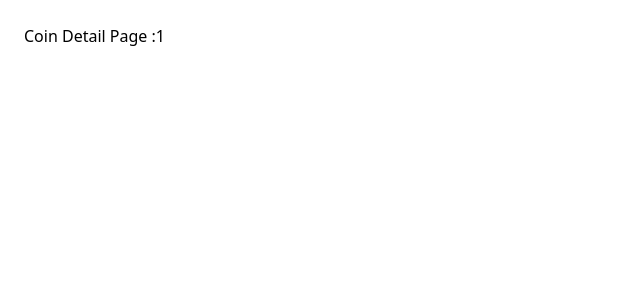
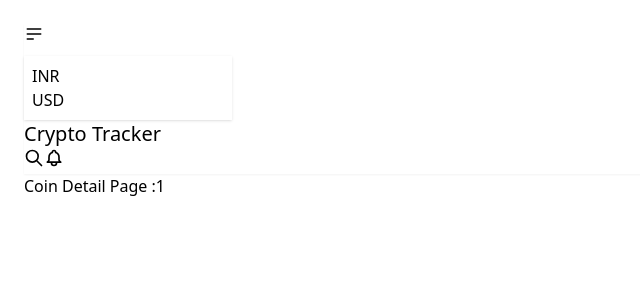
Before and after one commit to Sourav-1507/CoinGreekoCryptoTracker, a React (Vite) app: page /details/1 in a window 1280 px wide. Shown: the top 300 px of the page, without its empty margins (0-640 px from the left). Built offline with nearby package versions, Linux system fonts and the light colour scheme.

Commit message:
Added layouts

```diff
--- a/src/Component/Router/Routing.jsx
+++ b/src/Component/Router/Routing.jsx
@@ -2,13 +2,18 @@
 import { Route, Routes } from 'react-router-dom'
 import CoinDetailsPage from '../../Pages/CoinDetailsPage'
 import Home from '../../Pages/home'
+import LayOut from '../../Pages/LayOut'
 
 const Routing = () => {
   return (
     <div>
         <Routes>
-            <Route path= "/" element={<Home />} />
-            <Route path= "/details/:coinId" element={<CoinDetailsPage />} />
+            <Route path= "/" element={<LayOut />}>
+                <Route index element ={<Home />} />
+                <Route path= "/details/:coinId" element={<CoinDetailsPage />} />
+
+            </Route>
+
 
 
         </Routes>
--- /dev/null
+++ b/src/Pages/LayOut.jsx
@@ -0,0 +1,14 @@
+import React from 'react'
+import Navbar from '../Component/Navbar/Navbar'
+import { Outlet } from 'react-router-dom'
+
+const LayOut = () => {
+  return (
+    <div>
+          <Navbar />
+          <Outlet />
+    </div>
+  )
+}
+
+export default LayOut
--- a/src/Pages/home.jsx
+++ b/src/Pages/home.jsx
@@ -5,7 +5,7 @@
 function Home(){
     return(
         <div>
-          <Navbar />
+
           <Banner />
           <Cointable />
         </div>
```
